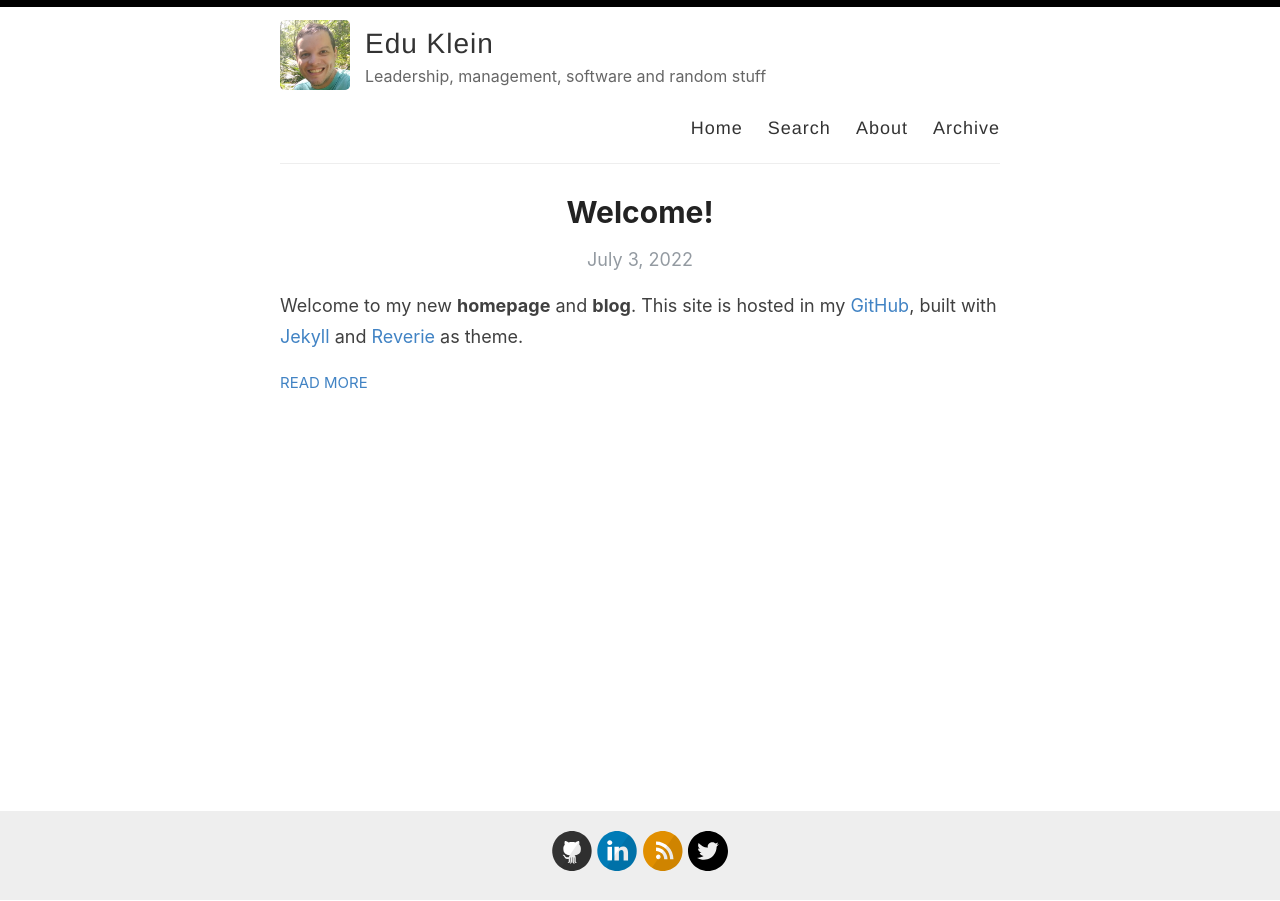
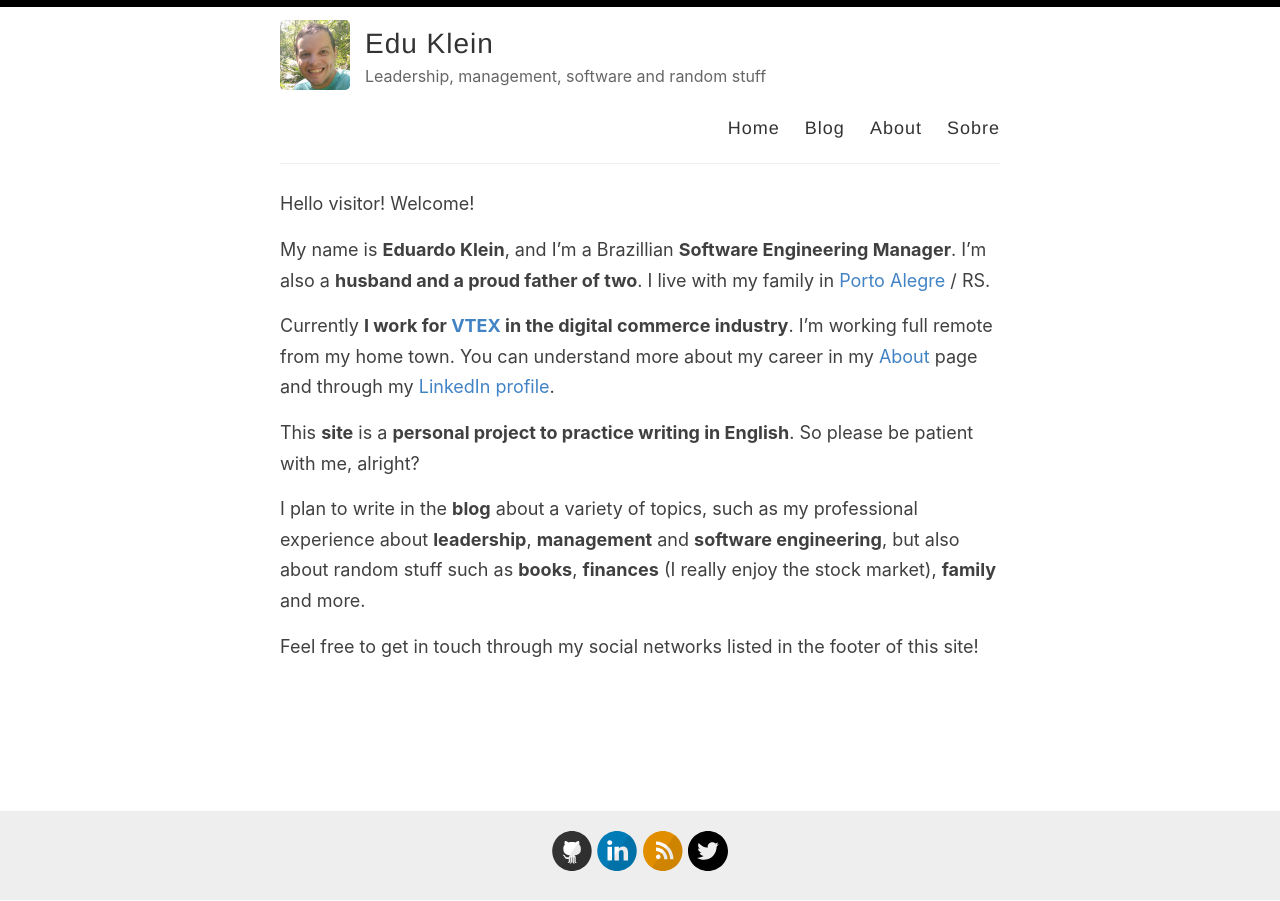
Before and after one commit to epklein/epklein.github.io, a Jekyll site: the page built from index.md, in a window 1280 px wide. Built offline with Jekyll 4.4.1, drawn with Linux system fonts in a browser that asks for light colours; the list of posts is cut into pages by our own code.

Commit message:
Improved home page and main navigation

```diff
--- a/_config.yml
+++ b/_config.yml
@@ -89,7 +89,7 @@ plugins:
 include: ['_pages']
 
 paginate: 6
-paginate_path: /page:num/
+paginate_path: /blog/page:num/
 
 # Exclude these files from your production _site
 exclude:
--- a/_layouts/default.html
+++ b/_layouts/default.html
@@ -29,9 +29,11 @@
 
             <nav>
               <a href="{{ site.baseurl }}/">Home</a>
-              <a href="{{ site.baseurl }}/search">Search</a>
+              <a href="{{ site.baseurl }}/blog">Blog</a>
               <a href="{{ site.baseurl }}/about">About</a>
-              <a href="{{ site.baseurl }}/archive">Archive</a>
+              <a href="{{ site.baseurl }}/pt/about">Sobre</a>
+              <!-- <a href="{{ site.baseurl }}/search">Search</a> -->
+              <!-- <a href="{{ site.baseurl }}/archive">Archive</a> -->
             </nav>
           </header>
         </div>
--- a/index.html
+++ b/blog/index.html
@@ -1,5 +1,6 @@
 ---
 layout: default
+permalink: /blog/
 ---
 
 <div class="posts">
--- /dev/null
+++ b/index.md
@@ -0,0 +1,16 @@
+---
+layout: default
+title: Home
+---
+
+Hello visitor! Welcome!
+
+My name is **Eduardo Klein**, and I'm a Brazillian **Software Engineering Manager**. I'm also a **husband and a proud father of two**. I live with my family in [Porto Alegre](https://en.wikipedia.org/wiki/Porto_Alegre) / RS.
+
+Currently **I work for [VTEX](https://vtex.com/) in the digital commerce industry**. I'm working full remote from my home town. You can understand more about my career in my [About](/about) page and through my [LinkedIn profile](https://www.linkedin.com/in/eduardopklein/).
+
+This **site** is a **personal project to practice writing in English**. So please be patient with me, alright?
+
+I plan to write in the **blog** about a variety of topics, such as my professional experience about **leadership**, **management** and **software engineering**, but also about random stuff such as **books**, **finances** (I really enjoy the stock market), **family** and more.
+
+Feel free to get in touch through my social networks listed in the footer of this site!
```
Also changed, not shown: _pages/about.md (+3 -3 lines), _pages/pt/about.md (renamed from pt/_pages/about.md, +2 -1 lines), images/favicon.jpg.
